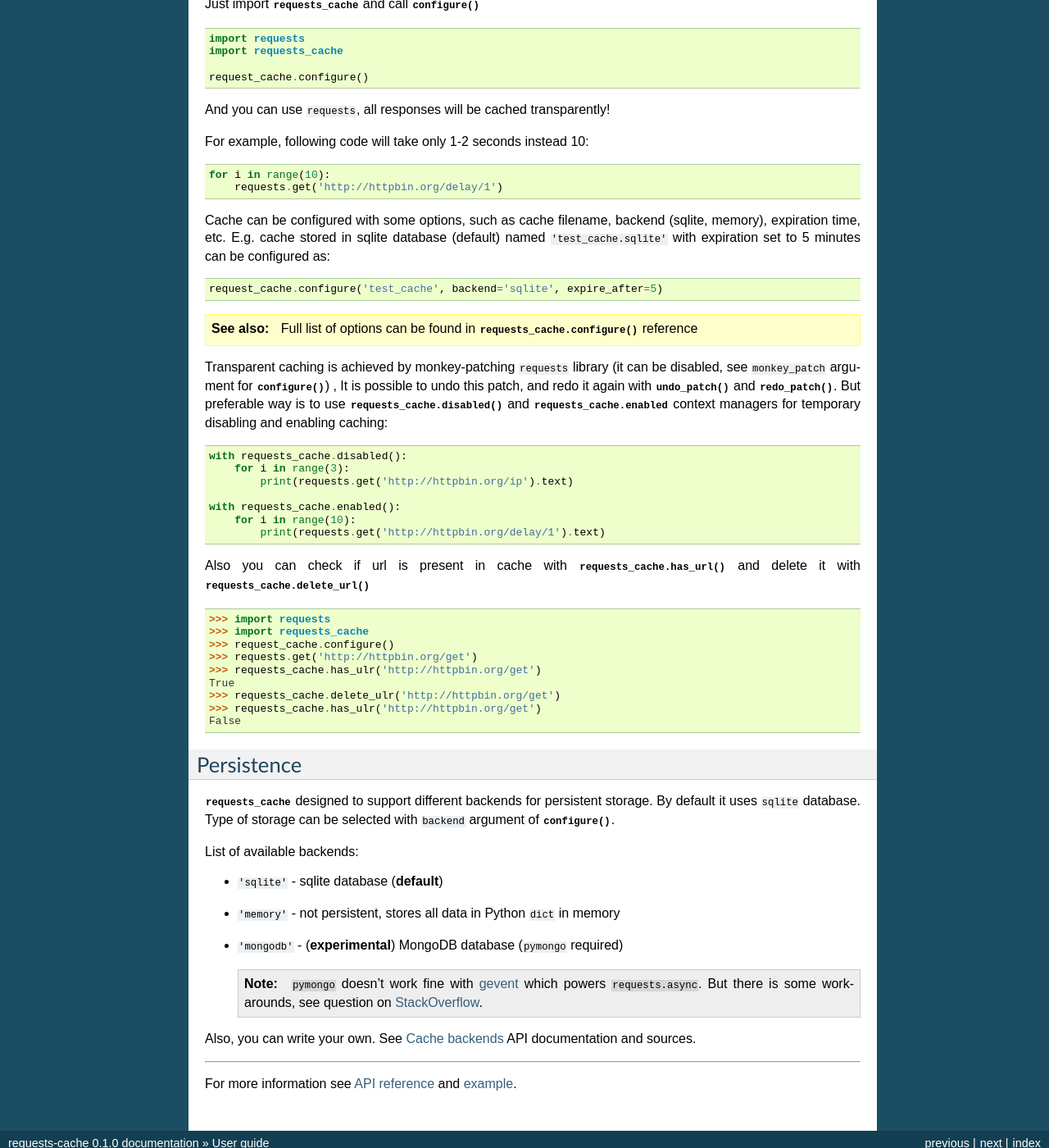
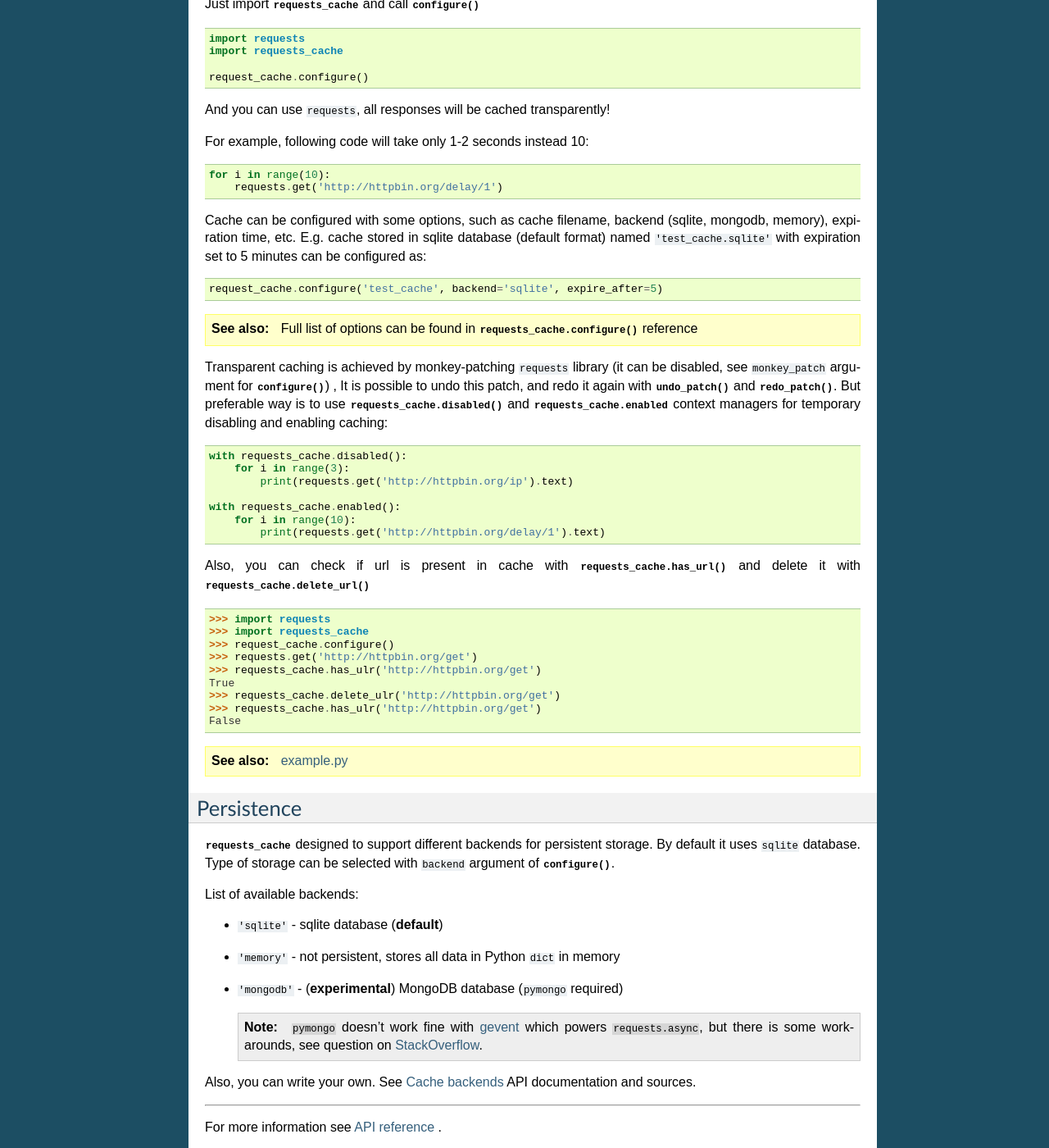
Before and after one commit to requests-cache/requests-cache, a Sphinx documentation site: the page built from docs/user_guide.rst, in a window 1280 px wide and 1400 px high, scrolled down 403 px. Shown: the whole window at 82% size. Built offline with Sphinx 7.4.7, drawn with Linux system fonts in a browser that asks for light colours.

Commit message:
Docs: small fixes

```diff
--- a/docs/api.rst
+++ b/docs/api.rst
@@ -10,6 +10,8 @@
 .. automodule:: requests_cache.core
    :members:
 
+
+----------------------------------------------
 
 .. _cache_backends:
 
@@ -25,6 +27,8 @@
 .. automodule:: requests_cache.backends.mongo
    :members:
 
+----------------------------------------------
+
 Internal modules which can be used outside
 ------------------------------------------
 
--- a/docs/conf.py
+++ b/docs/conf.py
@@ -38,6 +38,8 @@
 for mod_name in MOCK_MODULES:
     sys.modules[mod_name] = Mock()
 
+from requests_cache import __version__
+
 # -- General configuration -----------------------------------------------------
 
 # If your documentation needs a minimal Sphinx version, state it here.
@@ -68,9 +70,9 @@
 # built documents.
 #
 # The short X.Y version.
-version = '0.1.0'
+version = __version__
 # The full version, including alpha/beta/rc tags.
-release = '0.1.0'
+release = __version__
 
 # The language for content autogenerated by Sphinx. Refer to documentation
 # for a list of supported languages.
--- a/docs/user_guide.rst
+++ b/docs/user_guide.rst
@@ -40,9 +40,10 @@
     for i in range(10):
         requests.get('http://httpbin.org/delay/1')
 
-Cache can be configured with some options, such as cache filename, backend (sqlite, memory),
-expiration time, etc. E.g. cache stored in sqlite database (default)
-named ``'test_cache.sqlite'`` with expiration set to 5 minutes can be configured as::
+Cache can be configured with some options, such as cache filename, backend
+(sqlite, mongodb, memory), expiration time, etc. E.g. cache stored in sqlite
+database (default format) named ``'test_cache.sqlite'`` with expiration
+set to 5 minutes can be configured as::
 
     request_cache.configure('test_cache', backend='sqlite', expire_after=5)
 
@@ -54,8 +55,10 @@
 Transparent caching is achieved by monkey-patching ``requests`` library
 (it can be disabled, see ``monkey_patch`` argument for :func:`configure`) ,
 It is possible to undo this patch, and redo it again with :func:`undo_patch` and
-:func:`redo_patch`. But preferable way is to use :func:`requests_cache.disabled() <requests_cache.core.disabled>`
-and :func:`requests_cache.enabled <requests_cache.core.enabled>` context managers for temporary disabling and enabling caching::
+:func:`redo_patch`. But preferable way is to use
+:func:`requests_cache.disabled() <requests_cache.core.disabled>`
+and :func:`requests_cache.enabled <requests_cache.core.enabled>`
+context managers for temporary disabling and enabling caching::
 
     with requests_cache.disabled():
         for i in range(3):
@@ -65,7 +68,7 @@
         for i in range(10):
             print(requests.get('http://httpbin.org/delay/1').text)
 
-Also you can check if url is present in cache with :func:`requests_cache.has_url() <requests_cache.core.has_url>`
+Also, you can check if url is present in cache with :func:`requests_cache.has_url() <requests_cache.core.has_url>`
 and delete it with :func:`requests_cache.delete_url() <requests_cache.core.delete_url>`
 ::
 
@@ -79,6 +82,9 @@
     >>> requests_cache.has_ulr('http://httpbin.org/get')
     False
 
+.. seealso:: `example.py <https://bitbucket.org/reclosedev/requests-cache/src/tip/example.py>`_
+
+
 Persistence
 -----------
 
@@ -91,14 +97,12 @@
 - ``'memory'``  - not persistent,  stores all data in Python ``dict`` in memory
 - ``'mongodb'`` - (**experimental**) MongoDB database (``pymongo`` required)
 
-  .. note:: ``pymongo`` doesn't work fine with `gevent <http://www.gevent.org/>`_ which powers ``requests.async``.
-            But there is some workarounds, see question on
+  .. note:: ``pymongo`` doesn't work fine with `gevent <http://www.gevent.org/>`_ which powers ``requests.async``,
+            but there is some workarounds, see question on
             `StackOverflow <http://stackoverflow.com/questions/7166998/pymongo-gevent-throw-me-a-banana-and-just-monkey-patch>`_.
 
 Also, you can write your own. See :ref:`cache_backends` API documentation and sources.
 
 ----------------------
 
-For more information see :doc:`API reference <api>` and example_.
-
-.. _example: https://bitbucket.org/reclosedev/requests-cache/src/tip/example.py
+For more information see :doc:`API reference <api>` .
```
